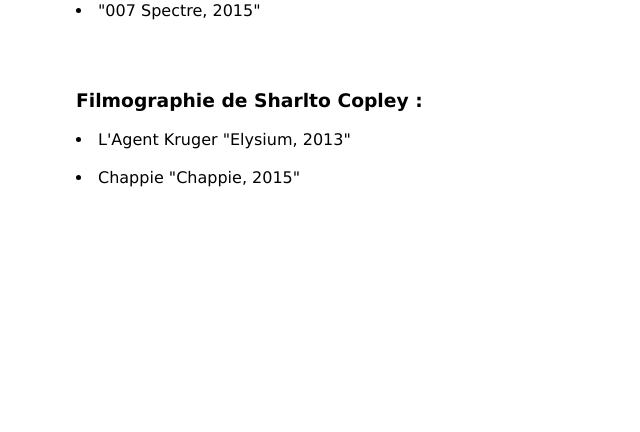
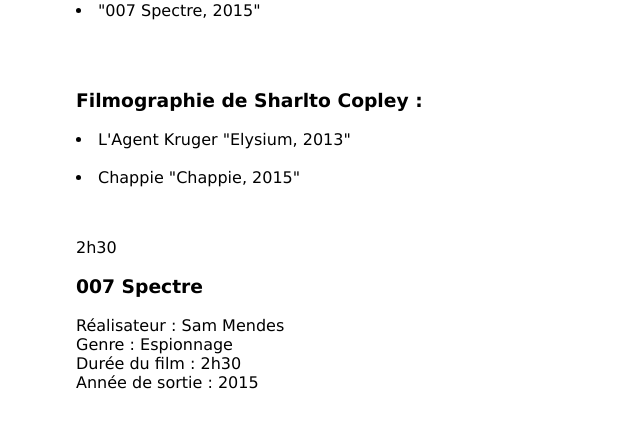
Before and after one commit to Nezertiam/JS-HTML-ExoIntroJS, a PHP site: page / in a window 1280 px wide. Shown: the part 1475-1907 px from the top of the page, without its empty margins (0-640 px from the left). Before the commit the page ends 1662 px from the top, so only its background shows below. Run offline with PHP 8.4, Linux system fonts and the light colour scheme.

Commit message:
Add files via upload

```diff
--- a/PHP/16-03-2021-Cinema/class/Film.php
+++ b/PHP/16-03-2021-Cinema/class/Film.php
@@ -11,10 +11,10 @@ class Film{
 
 
     // CONSTRUCTEUR ET TOSTRING
-    public function __construct(String $titre, String $annee, String $duree, Realisateur $realisateur, Genre $genre){
+    public function __construct(String $titre, Int $annee, Int $dureeEnMinutes, Realisateur $realisateur, Genre $genre){
         $this->_titre = $titre;
         $this->_annee = $annee;
-        $this->_duree = $duree;
+        $this->_duree = $this->formatDuree($dureeEnMinutes);
         $this->_realisateur = $realisateur;
         $this->_genre = $genre;
         $this->_casting = [];
@@ -46,6 +46,33 @@ class Film{
         return $str;
     }
 
+    public function afficherInfos(){
+        $str = "<div><h3>$this</h3><br>";
+        $str.= "Réalisateur : ".$this->_realisateur."<br>";
+        $str.= "Genre : ".$this->_genre."<br>";
+        $str.= "Durée du film : ".$this->_duree."<br>";
+        $str.= "Année de sortie : ".$this->_annee."<br>";
+        return $str;
+    }
+
+    public function formatDuree($duree){
+        $minutes = $duree;
+        if($minutes < 60){
+            return "$minutes minutes";  // Si la durée(en minutes) < 60, il est inutile d'afficher les heures.
+        }
+        else{
+            $heures = 0;                // Boucle qui permet de compter le nombre d'heures contenu
+            while($minutes >= 60){      // dans un Int symbolisant la duree en minutes.
+                $heures++;
+                $minutes-= 60;
+            }
+            if($minutes == 0){          // Si les minutes == 0, il est inutile de les afficher
+                return $heures."h";     // on retourne uniquement les heures dans ce cas.
+            }
+            else return $heures."h".$minutes;   // Autrement, on affiche par défaut les heures et les minutes.
+        }
+    }
+
 
     // GETTERS ET SETTERS
     public function getTitre(){
@@ -55,4 +82,8 @@ class Film{
         return $this->_annee;
     }
 
+    public function getDuree(){
+        return $this->_duree;
+    }
+
 }
--- a/PHP/16-03-2021-Cinema/index.php
+++ b/PHP/16-03-2021-Cinema/index.php
@@ -52,10 +52,10 @@
 
 
         // On instancie ensuite les films (préfixe film-) car ces derniers ont besoin d'un réalisateur déjà instancié.
-        $filmElysium = new Film("Elysium", "2013", "105", $reaNeillBlomkamp, $sf);
-        $filmChappie = new Film("Chappie", "2015", "120", $reaNeillBlomkamp, $sf);
-        $filmGoldenEye = new Film("Golden Eye", "1995", "130", $reaMartinCampbell, $espionnage);
-        $film007Spectre = new Film("007 Spectre", "2015", "150", $reaSamMendes, $espionnage);
+        $filmElysium = new Film("Elysium", 2013, 105, $reaNeillBlomkamp, $sf);
+        $filmChappie = new Film("Chappie", 2015, 120, $reaNeillBlomkamp, $sf);
+        $filmGoldenEye = new Film("Golden Eye", 1995, 130, $reaMartinCampbell, $espionnage);
+        $film007Spectre = new Film("007 Spectre", 2015, 150, $reaSamMendes, $espionnage);
         echo $reaNeillBlomkamp->afficherFilms();
         echo $filmElysium->afficherCasting();
         echo "---------------------------------------------";
@@ -93,6 +93,8 @@
         echo $sf->afficherParGenre();
         echo $espionnage->afficherParGenre();
         echo $actSharltoCopley->afficherFilms();
+        echo $film007Spectre->getDuree();
+        echo $film007Spectre->afficherInfos();
     ?>
 
     </section>
```
